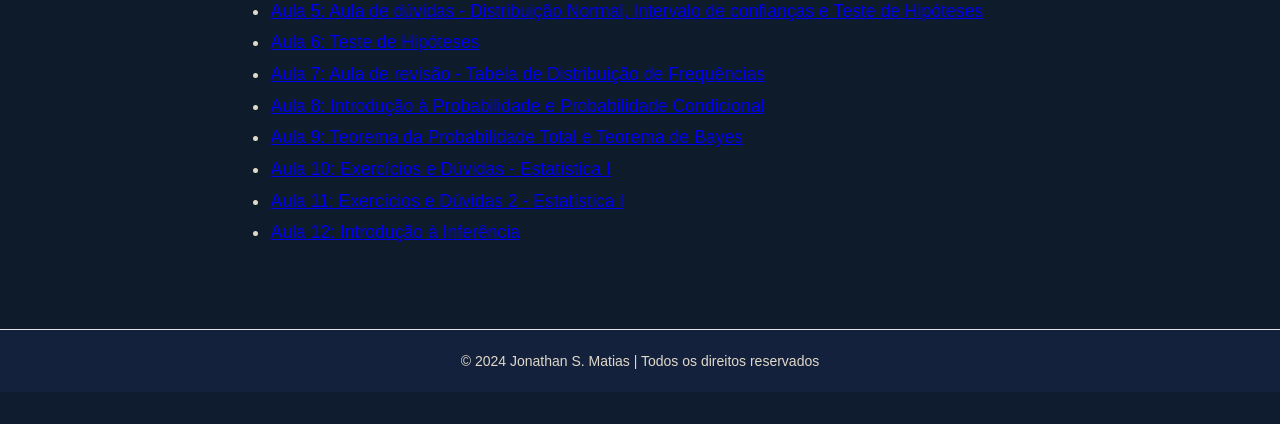
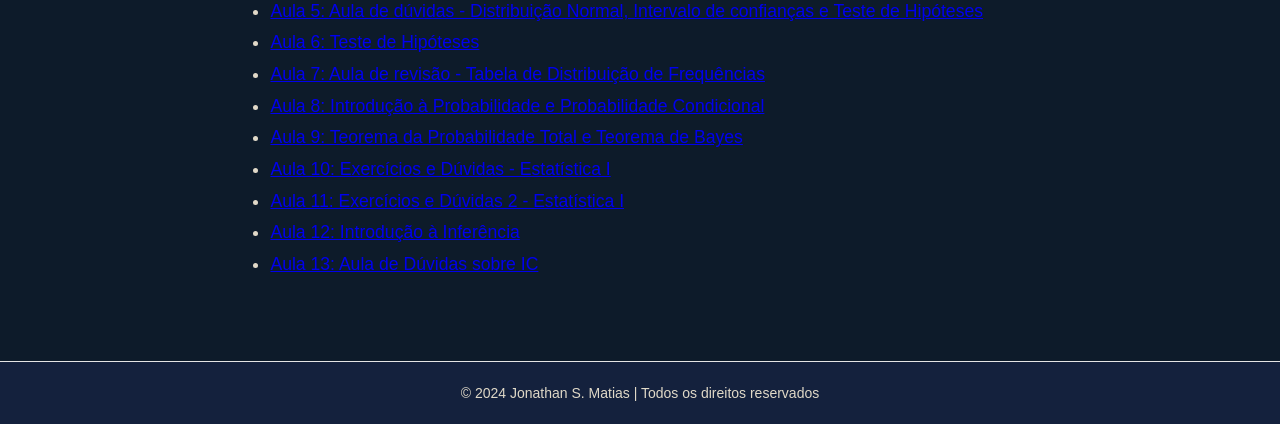
Before and after one commit to jonathanestatistica/webpage, a Flask app: page /videos/ in a window 1280 px wide. Shown: the part 599-1023 px from the top of the page. Before the commit the page ends 991 px from the top, so only its background shows below. Run offline with Flask 3, Linux system fonts and the light colour scheme.

Commit message:
Add files via upload

```diff
--- a/templates/videos.html
+++ b/templates/videos.html
@@ -18,6 +18,7 @@
         <li><a href="https://www.youtube.com/watch?v=nRau0c4bDbY" target="_blank">Aula 10: Exercícios e Dúvidas - Estatística I</a></li>
         <li><a href="https://www.youtube.com/watch?v=255HqqkKn3A" target="_blank">Aula 11: Exercícios e Dúvidas 2 - Estatística I</a></li>
         <li><a href="https://www.youtube.com/watch?v=GIwYeBqhnlY" target="_blank">Aula 12: Introdução à Inferência </a></li>
+        <li><a href="https://www.youtube.com/watch?v=yzy82EBed24" target="_blank">Aula 13: Aula de Dúvidas sobre IC </a></li>
     </ul>
 </div>
 {% endblock %}
```
